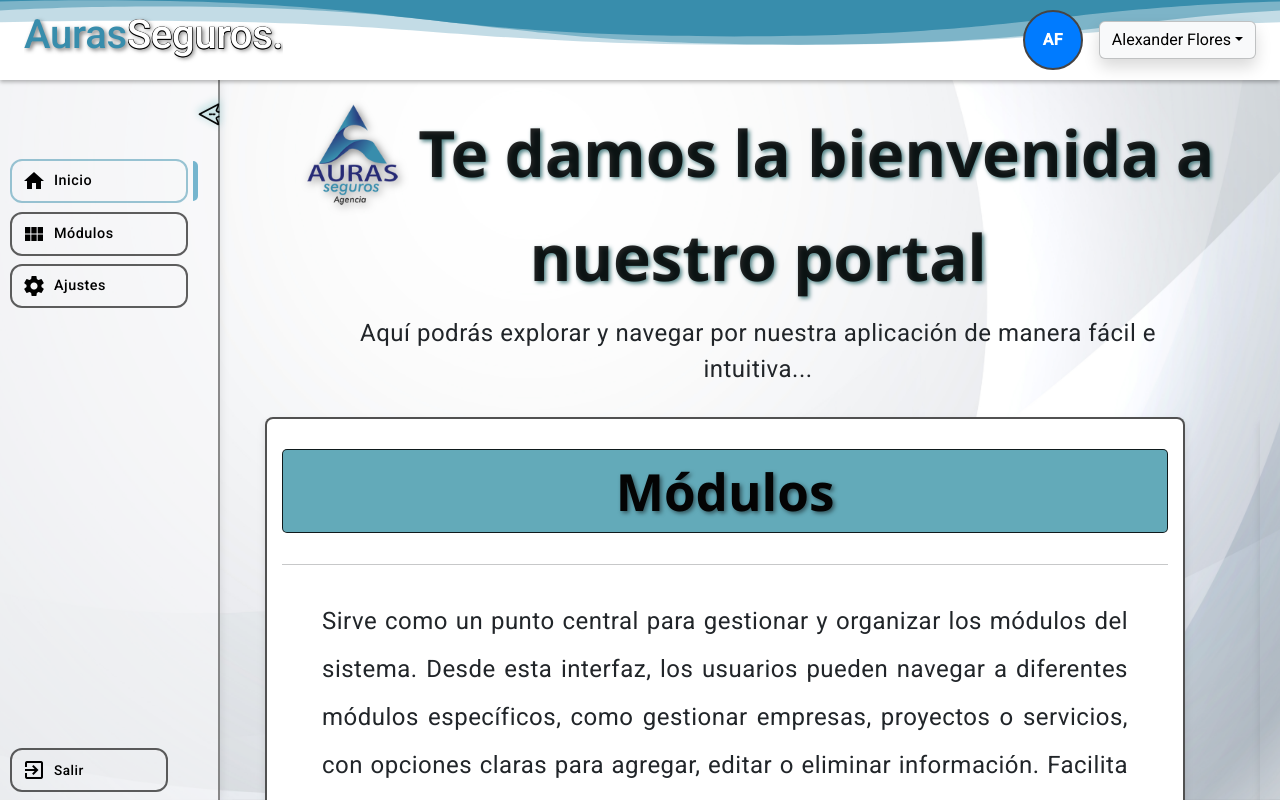
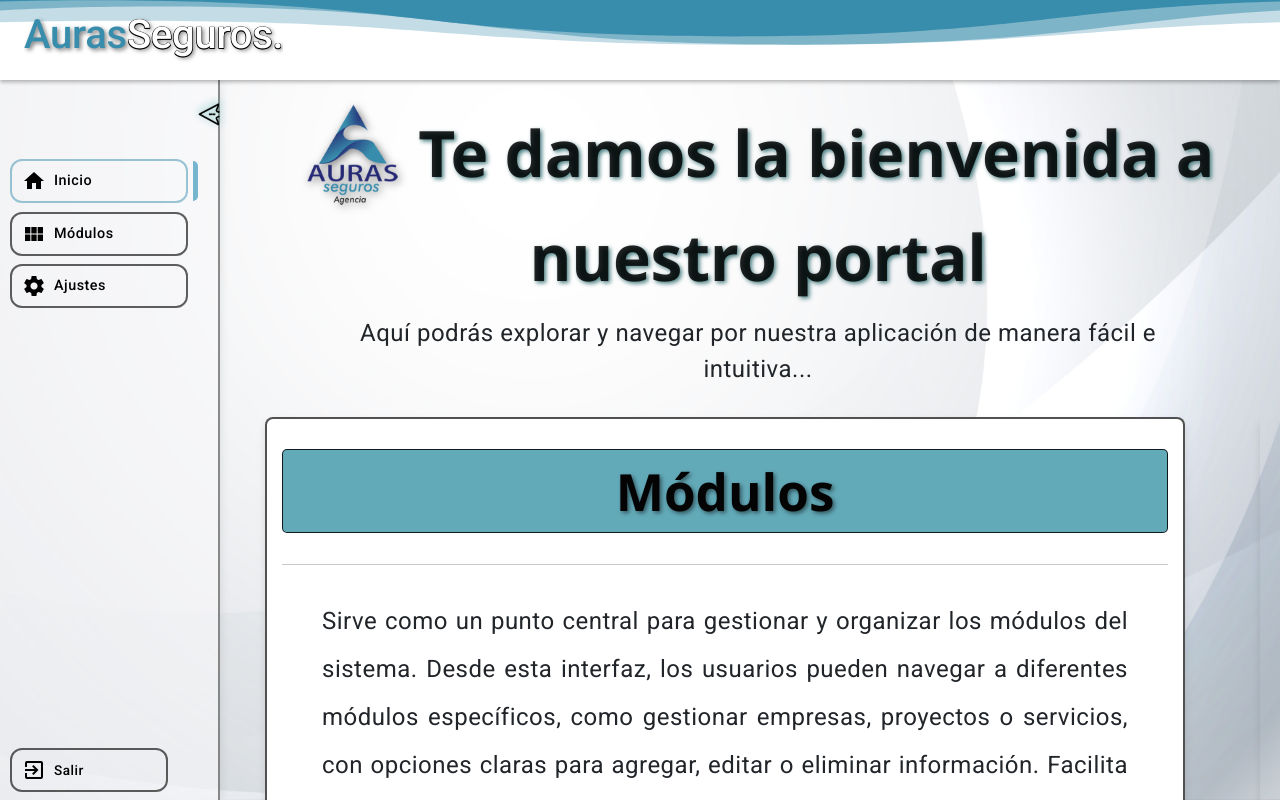
Before and after one commit to physco0330/AuraSeguros, an Angular app in the folder FRONTEND-ANG-COPY/: page /inicio in a window 1280 px wide. Shown: the top 800 px of the page. Built offline with nearby package versions, Linux system fonts and the light colour scheme.

Commit message:
cambios
s

```diff
--- a/FRONTEND-ANG-COPY/src/app/header/header.component.html
+++ b/FRONTEND-ANG-COPY/src/app/header/header.component.html
@@ -11,19 +11,5 @@
     <img src="assets/header.svg" alt="Divisor" class="w-100">
   </div>
 
-  <div class="user-info d-flex align-items-center">
-    <span class="user-initials me-3">AF</span>
-    <div class="dropdown">
-      <button class="btn btn-light dropdown-toggle shadow" style="border: 1px solid #3e3f414d;" type="button" id="userDropdown" data-bs-toggle="dropdown" aria-expanded="false">
-        <span class="user-name">Alexander Flores</span>
-      </button>
-      <ul class="dropdown-menu dropdown-menu-end" aria-labelledby="userDropdown">
-        <li><a class="dropdown-item" (click)="goToPerfil()">Perfil</a></li>
-        <li><hr class="dropdown-divider"></li>
-        <li><a class="dropdown-item">Adimistrador</a></li>
-        <li><hr class="dropdown-divider"></li>
-        <li><a class="dropdown-item">Colaborador</a></li>
-      </ul>
-    </div>
-  </div>
+
 </header>
--- a/FRONTEND-ANG-COPY/src/app/incendio/incendio.component.html
+++ b/FRONTEND-ANG-COPY/src/app/incendio/incendio.component.html
@@ -2,15 +2,12 @@
   <!-- Contenedor principal del componente Incendio -->
   <div class="header-container mb-4">
     <!-- Título del componente -->
-    <h2 class="text-center">Incendio</h2>
+
     <div class="button-container">
       <!-- Botón para volver al módulo anterior -->
       <button class="btn btn-primary volver-btn" (click)="volverAModulo()">Volver a empresas</button>
 
       <div style="position: relative;">
-<!-- Botón para subir archivo CSV -->
-<input type="file" accept=".csv" (change)="subirArchivo($event)" style="display: none;" #fileInput>
-<button class="csv-btn" (click)="fileInput.click()">Subir CSV</button>
 
 <!-- Pantalla de carga -->
 <div *ngIf="isLoading" class="loading-overlay">
@@ -55,13 +52,6 @@
 <!-- Mostrar datos de la empresa -->
 <div *ngIf="empresa" class="info-card-back">
   <h1>{{ empresa.nombre_empresa }}</h1>
-</div>
-
-
-
-<!-- Si no hay datos de la empresa -->
-<div *ngIf="!empresa" class="alert alert-info">
-  No se encontró la información de la empresa.
 </div>
 
 
--- a/FRONTEND-ANG-COPY/src/app/sidebar/sidebar.component.ts
+++ b/FRONTEND-ANG-COPY/src/app/sidebar/sidebar.component.ts
@@ -15,6 +15,7 @@ export class SidebarComponent {
   isCollapsed = false;
   showModal = false;
   @Output() sidebarToggled = new EventEmitter<boolean>();
+
   constructor(private router: Router) {}
 
   toggleSidebar() {
@@ -28,7 +29,8 @@ export class SidebarComponent {
 
   confirmLogout() {
     this.showModal = false; // Cerrar el modal
-    window.location.href = 'https://aurasseguros.com'; // Redirigir a la página de cierre de sesión en la misma pestaña
+    localStorage.removeItem('token'); // Limpiar datos de sesión
+    this.router.navigate(['/login']); // Redirigir a la página de login dentro de Angular
   }
 
   cancelLogout() {
```
